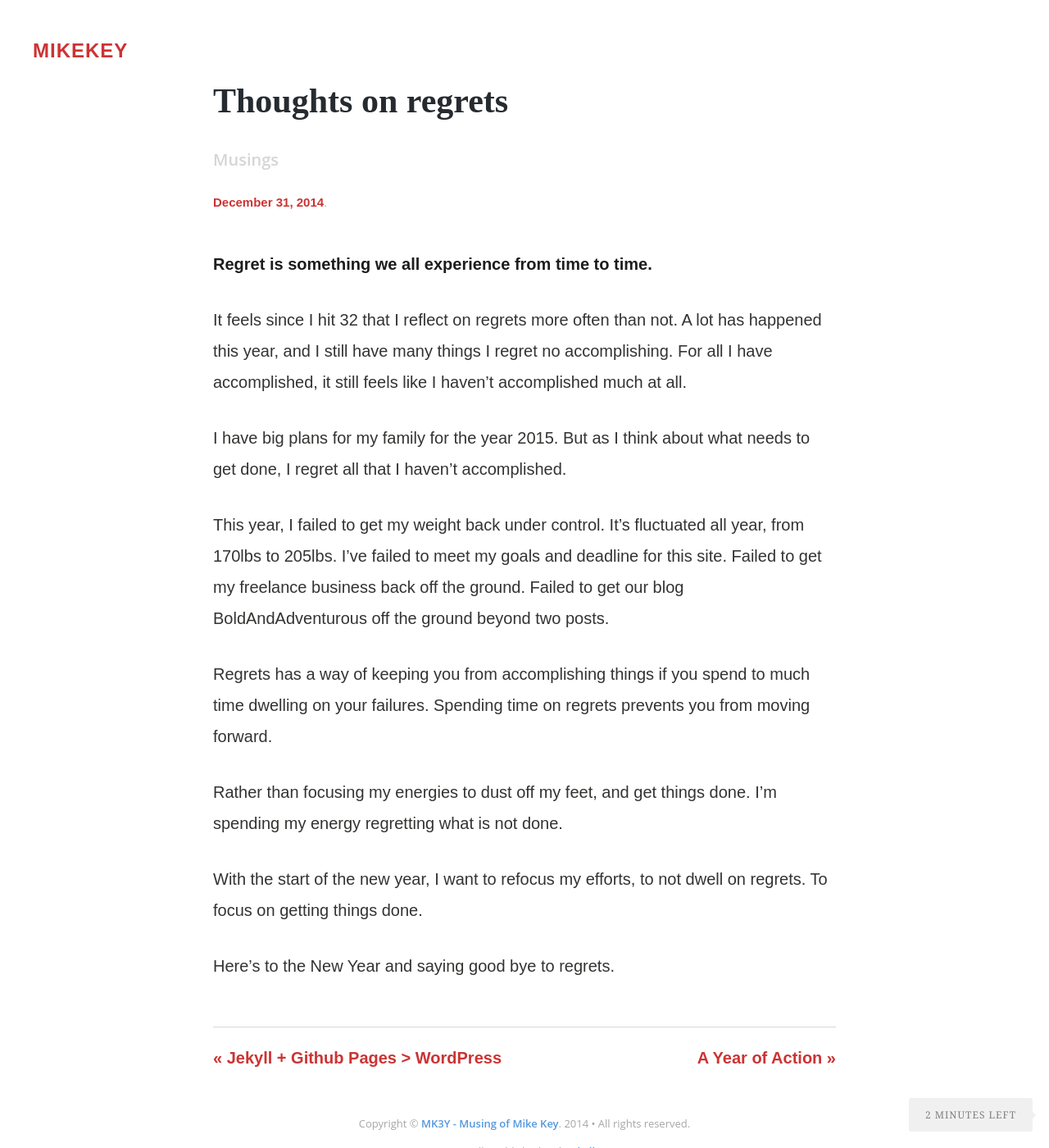
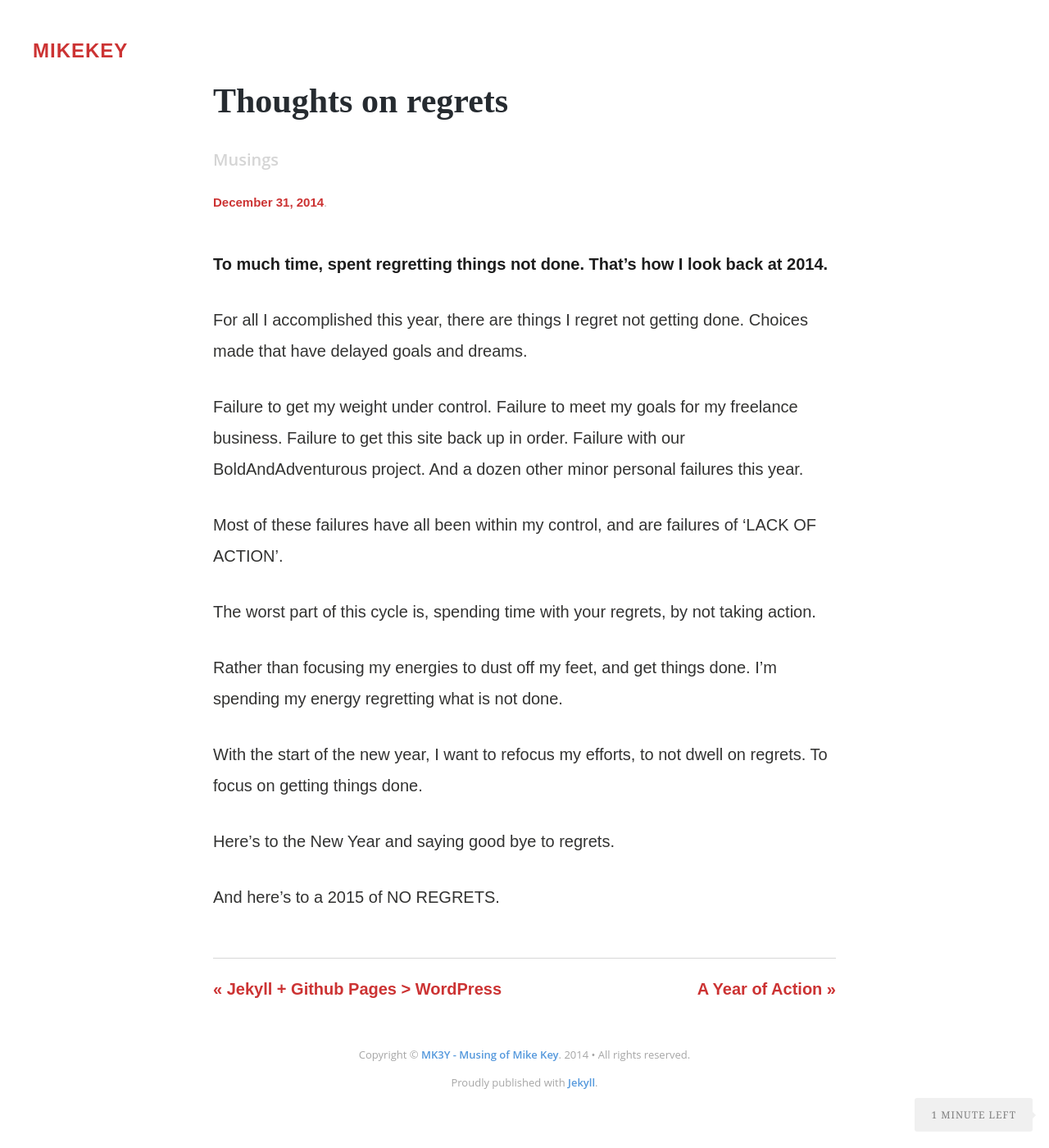
Before and after one commit to devbymike/mk3y.com, a Jekyll site: the page built from _posts/2014-12-31-thoughts-on-regrets.md, in a window 1280 px wide and 1400 px high. Shown: the whole window at 82% size. Built offline with Jekyll 4.4.1, drawn with Linux system fonts in a browser that asks for light colours; nearby versions of some CDN libraries.

Commit message:
updated the article

```diff
--- a/_posts/2014-12-31-thoughts-on-regrets.md
+++ b/_posts/2014-12-31-thoughts-on-regrets.md
@@ -13,18 +13,20 @@
 ---
 
 
-Regret is something we all experience from time to time.
+To much time, spent regretting things not done. That's how I look back at 2014.
 
-It feels since I hit 32 that I reflect on regrets more often than not. A lot has happened this year, and I still have many things I regret no accomplishing. For all I have accomplished, it still feels like I haven't accomplished much at all.
+For all I accomplished this year, there are things I regret not getting done. Choices made that have delayed goals and dreams.
 
-I have big plans for my family for the year 2015. But as I think about what needs to get done, I regret all that I haven't accomplished.
+Failure to get my weight under control. Failure to meet my goals for my freelance business. Failure to get this site back up in order. Failure with our BoldAndAdventurous project. And a dozen other minor personal failures this year.
 
-This year, I failed to get my weight back under control. It's fluctuated all year, from 170lbs to 205lbs. I've failed to meet my goals and deadline for this site. Failed to get my freelance business back off the ground. Failed to get our blog BoldAndAdventurous off the ground beyond two posts.
+Most of these failures have all been within my control, and are failures of 'LACK OF ACTION'.
 
-Regrets has a way of keeping you from accomplishing things if you spend to much time dwelling on your failures. Spending time on regrets prevents you from moving forward.
+The worst part of this cycle is, spending time with your regrets, by not taking action.
 
-Rather than focusing my energies to dust off my feet, and get things done. I'm spending my energy regretting what is not done.
+Rather than focusing my energies to dust off my feet, and get things done. I’m spending my energy regretting what is not done.
 
 With the start of the new year, I want to refocus my efforts, to not dwell on regrets. To focus on getting things done.
 
-Here's to the New Year and saying good bye to regrets.
+Here’s to the New Year and saying good bye to regrets.
+
+And here's to a 2015 of NO REGRETS.
```
